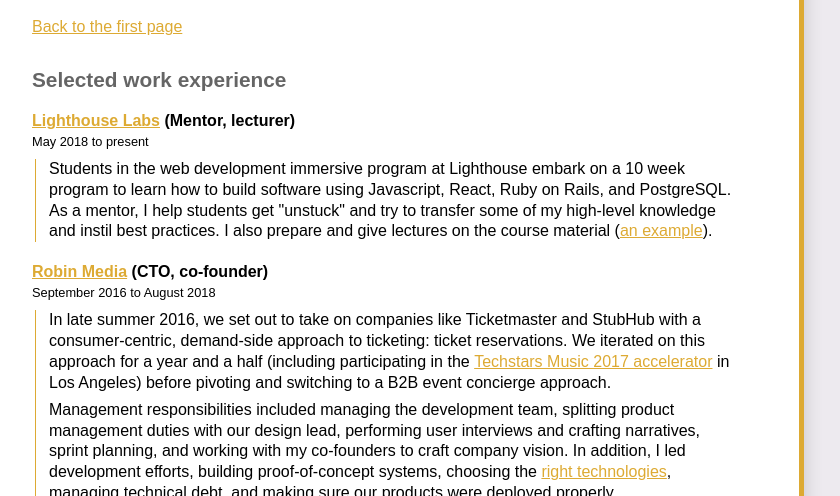
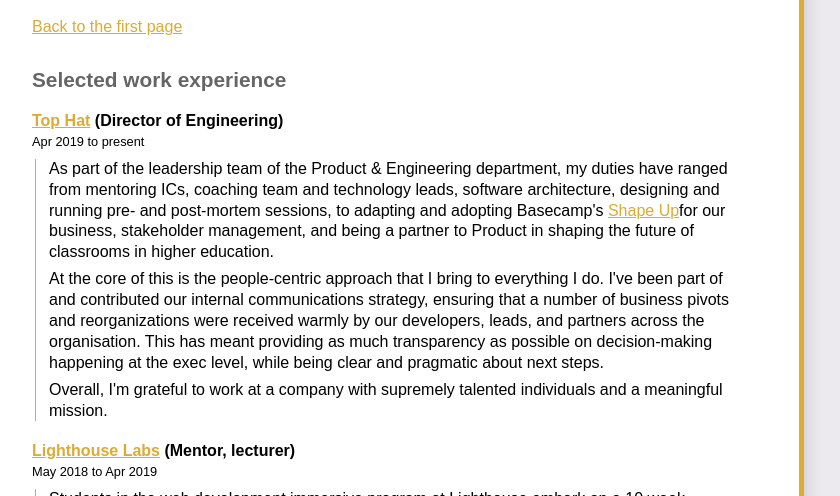
Before and after one commit to sastraxi/sastraxi-web, a Gatsby site: page /resume in a window 1280 px wide. Shown: the part 304-800 px from the top of the page, without its empty margins (16-856 px from the left). Built offline with nearby package versions, Linux system fonts and the light colour scheme; Gatsby itself is replaced by a stand-in of ours; a web font is replaced by a local one.

Commit message:
Update resume.jsx

```diff
--- a/src/pages/resume.jsx
+++ b/src/pages/resume.jsx
@@ -53,17 +53,44 @@
     </SectionHeader>
     <Paragraph>
       <Company>
+        <a href="https://tophat.com">Top Hat</a>
+        &nbsp;(Director of Engineering)
+      </Company>
+      <Date>Apr 2019 to present</Date>
+      <Duties>
+        As part of the leadership team of the Product & Engineering department,
+        my duties have ranged from mentoring ICs, coaching team and technology leads,
+        software architecture, designing and running pre- and post-mortem sessions, to
+        adapting and adopting Basecamp's <a href="https://basecamp.com/shapeup">Shape Up</a>
+        for our business, stakeholder management, and being a partner to Product in
+        shaping the future of classrooms in higher education.
+      </Duties>
+      <Duties>
+        At the core of this is the people-centric approach that I bring to everything I do.
+        I've been part of and contributed our internal communications strategy, ensuring
+        that a number of business pivots and reorganizations were received warmly by our
+        developers, leads, and partners across the organisation. This has meant providing
+        as much transparency as possible on decision-making happening at the exec level,
+        while being clear and pragmatic about next steps.
+      </Duties>
+      <Duties>
+        Overall, I'm grateful to work at a company with supremely talented individuals
+        and a meaningful mission.
+      </Duties>
+    </Paragraph>
+    <Paragraph>
+      <Company>
         <a href="https://lighthouselabs.ca">Lighthouse Labs</a>
         &nbsp;(Mentor, lecturer)
       </Company>
-      <Date>May 2018 to present</Date>
+      <Date>May 2018 to Apr 2019</Date>
       <Duties>
         Students in the web development immersive program at Lighthouse
         embark on a 10 week program to learn how to build software using
         Javascript, React, Ruby on Rails, and PostgreSQL. As a mentor,
-        I help students get &quot;unstuck&quot; and try to transfer some
+        I helped students get &quot;unstuck&quot; and tried to transfer some
         of my high-level knowledge and instil best practices. I also
-        prepare and give lectures on the course material (
+        prepared and gave lectures to complement the course material (
         <a href="https://github.com/sastraxi/w2d1-node-api-demo">an example</a>
         ).
       </Duties>
```
